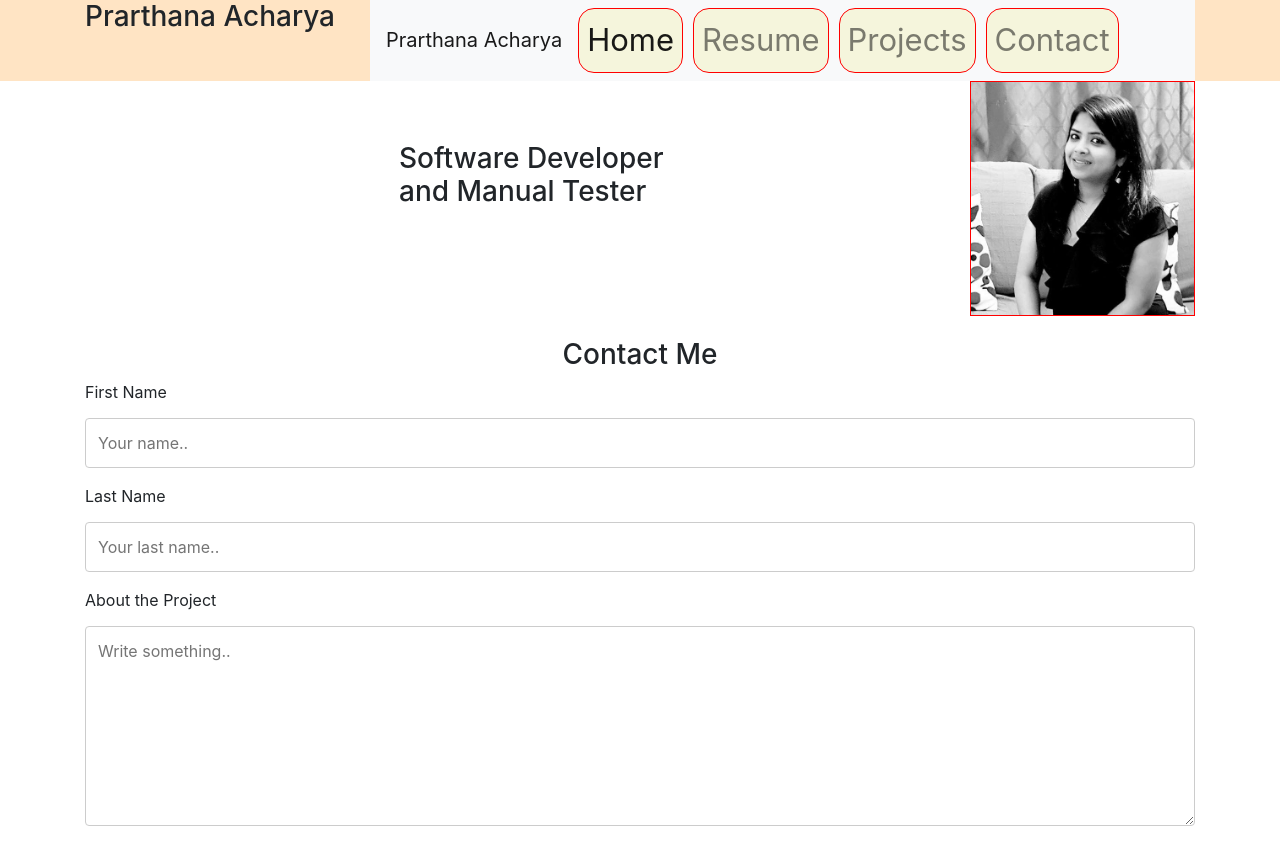
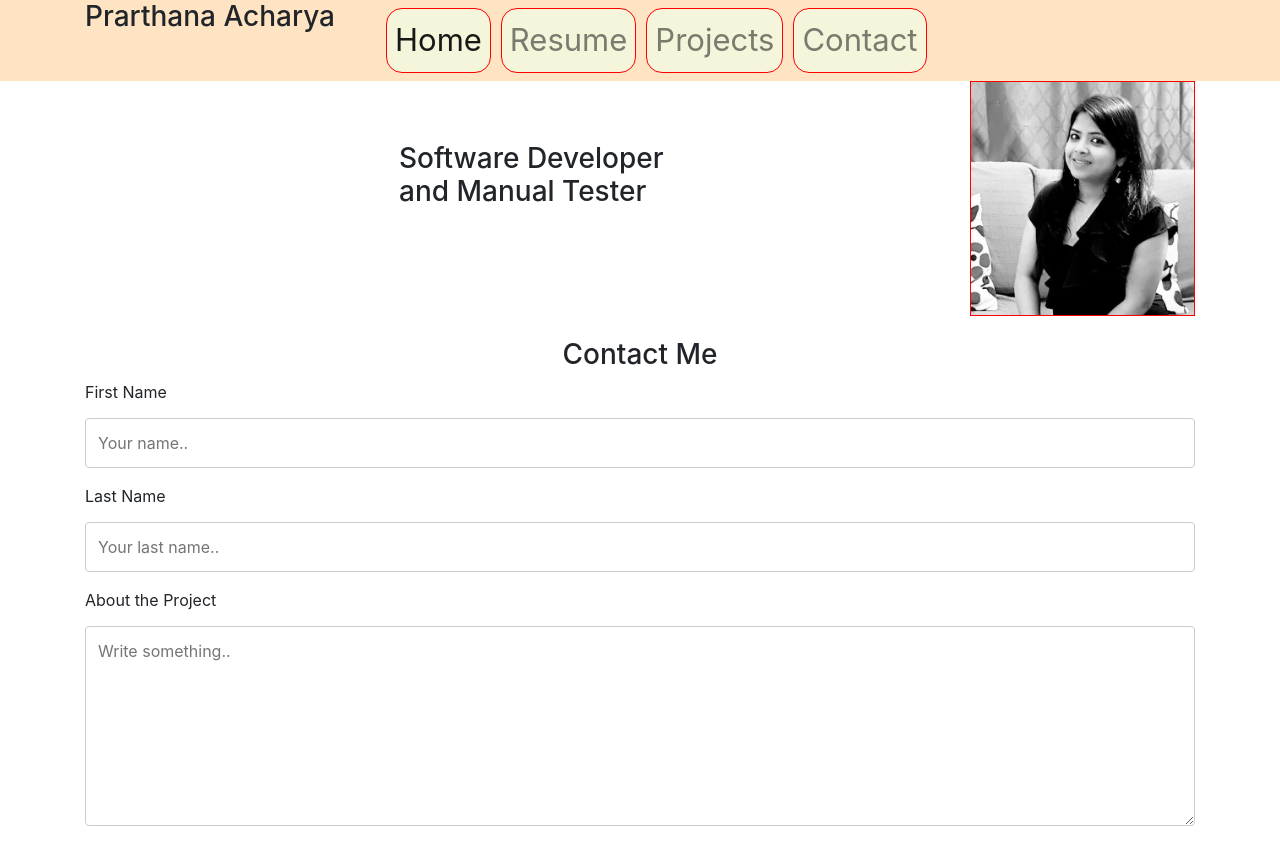
Before and after one commit to Code-Institute-Submissions/bp24acharya-my-portfolio_MayResub, a plain HTML site: page contact.html in a window 1280 px wide. Shown: the top 845 px of the page. Drawn offline with nearby package versions, Linux system fonts and the light colour scheme.

Commit message:
navigation bar updated

```diff
--- a/contact.html
+++ b/contact.html
@@ -17,7 +17,7 @@
     <header>
         <div class="container">
             <div class="row">
-                <div class="col-md-3">
+                <div class="col-md-3 name">
                     <h3>Prarthana Acharya</h3>
                 </div>
                 <div class="col-md-9">
@@ -43,8 +43,8 @@
 
                         </ul>
                     </nav> -->
-                    <nav class="navbar navbar-expand-lg navbar-light bg-light">
-                    <a class="navbar-brand" href="index.html">Prarthana Acharya</a>
+                    <nav class="navbar navbar-expand-lg navbar-light">
+                    <!-- <a class="navbar-brand" href="index.html">Prarthana Acharya</a> -->
                     <button class="navbar-toggler" type="button" data-toggle="collapse"
                         data-target="#navbarSupportedContent" aria-controls="navbarSupportedContent"
                         aria-expanded="false" aria-label="Toggle navigation">
```
